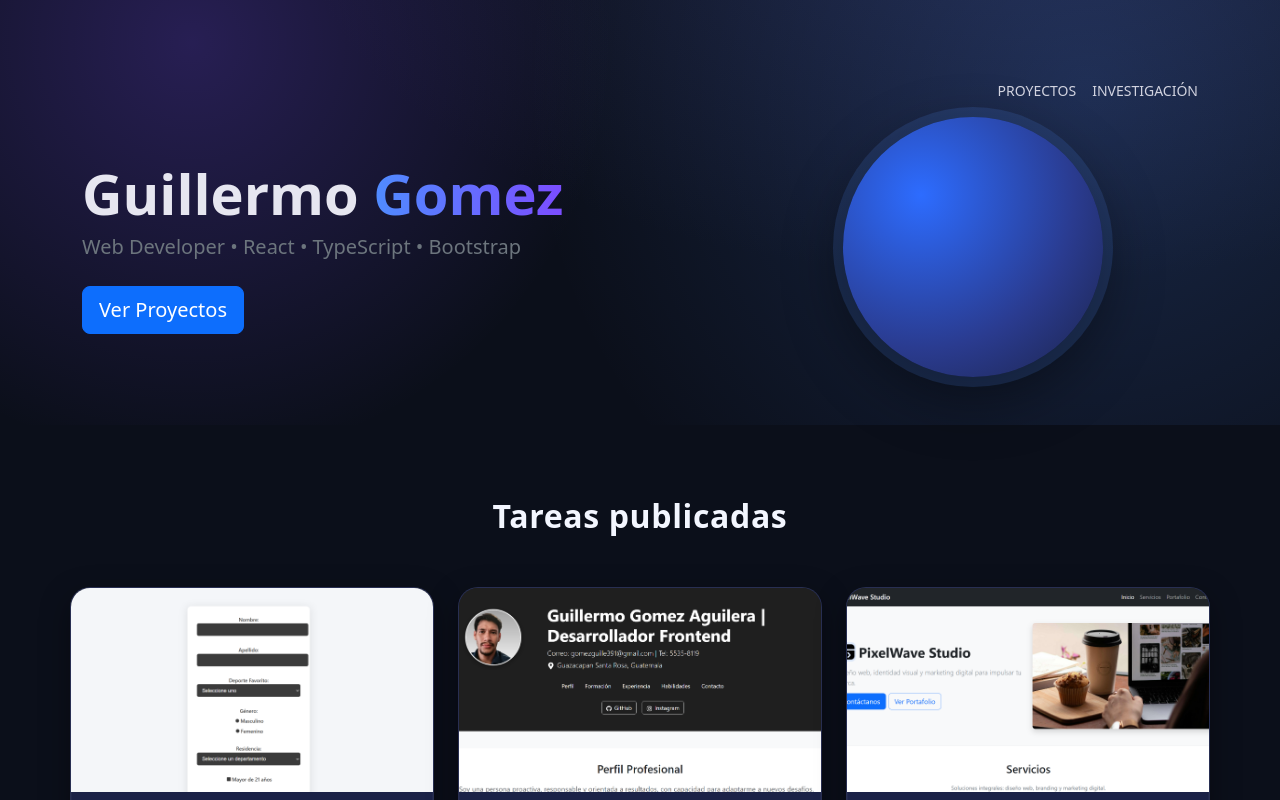
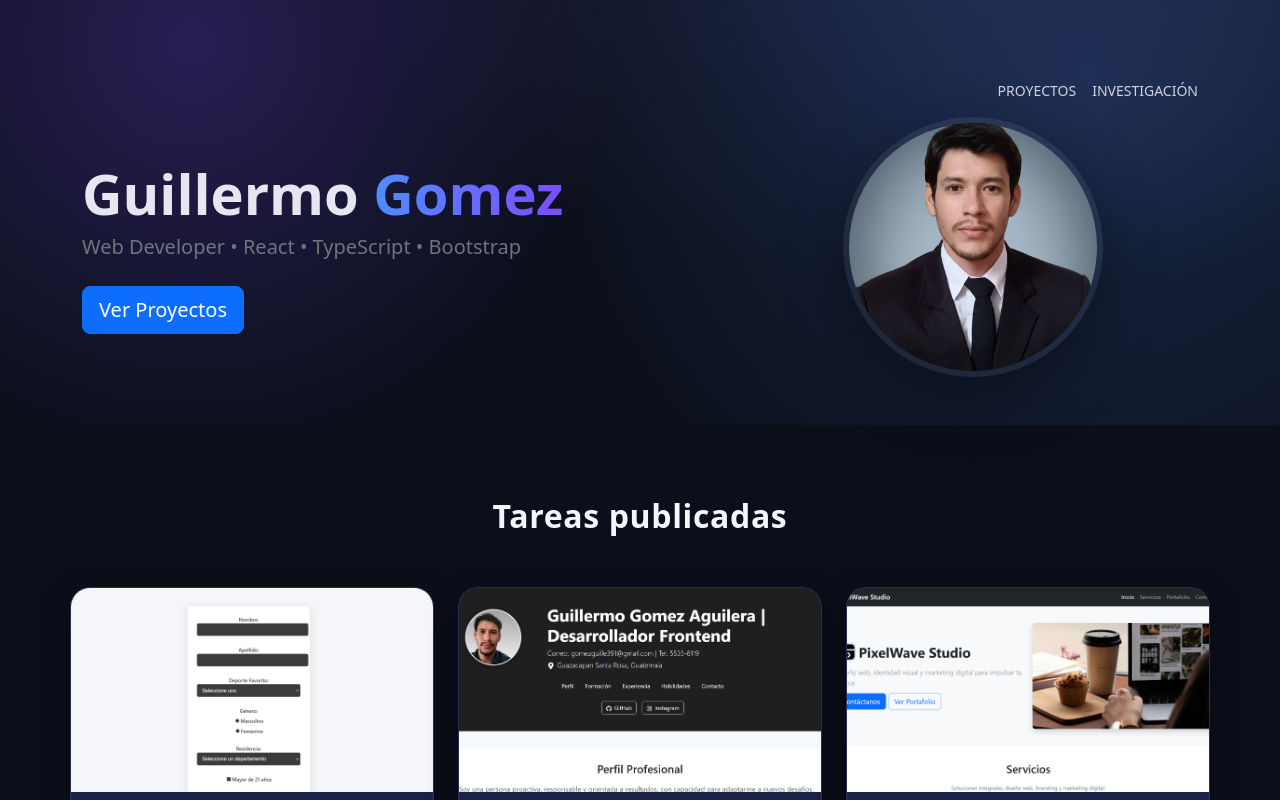
Before and after one commit to GuillermoGome2z/Repositorio-Tareas, a React (Vite) app: page / in a window 1280 px wide. Shown: the top 800 px of the page. Built offline with nearby package versions, Linux system fonts and the light colour scheme.

Commit message:
se agrego la foto de perfil

```diff
--- a/src/App.css
+++ b/src/App.css
@@ -37,6 +37,15 @@ a:hover { color: var(--primary); }
   border-radius: 50%;
   background: radial-gradient(circle at 30% 30%, #2d6cff 0%, #2a3b8f 60%, #1b2247 100%);
   box-shadow: 0 0 0 10px rgba(79,140,255,.15), 0 20px 60px rgba(0,0,0,.45);
+}
+
+.avatar-img {
+  width: 260px;
+  height: 260px;
+  object-fit: cover;
+  border-radius: 50%;
+  border: 6px solid rgba(255,255,255,0.06);
+  box-shadow: 0 20px 60px rgba(0,0,0,0.35);
 }
 
 .section-gap{ padding: 72px 0; }
--- a/src/pages/PortfolioPage.tsx
+++ b/src/pages/PortfolioPage.tsx
@@ -30,7 +30,13 @@ const PortfolioPage: React.FC = () => {
             </div>
 
             <div className="col-12 col-lg-5 text-center mt-5 mt-lg-0">
-              <div className="avatar-circle" aria-hidden />
+              <img
+                src="/ImagenPerfil.jpg"
+                alt="Foto de perfil de Guillermo"
+                className="avatar-img"
+                width={260}
+                height={260}
+              />
             </div>
           </div>
         </div>
```
Also changed, not shown: public/ImagenPerfil.jpg (added).
